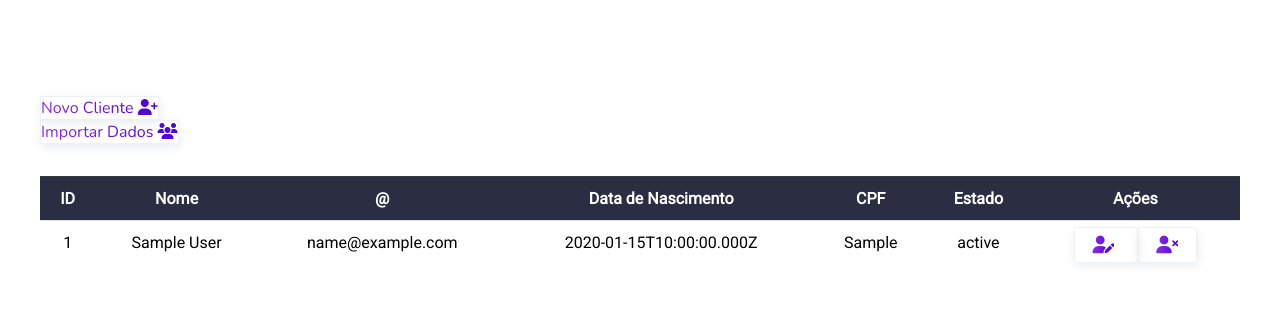
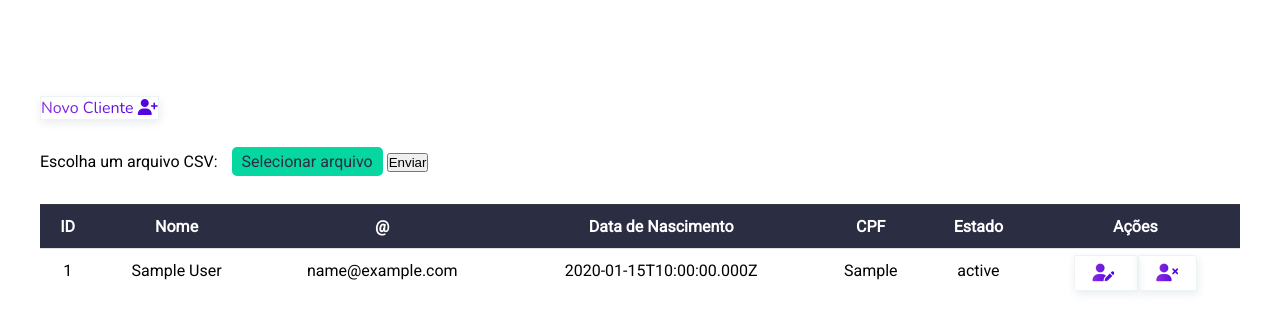
Before and after one commit to thiagopdo/GerenciarClientes, a Node server app: page / in a window 1280 px wide. Shown: the part 64-396 px from the top of the page. Run offline with Node 20, Linux system fonts and the light colour scheme; tables that the repository leaves empty hold one stand-in row (values such as "Sample post"); some libraries are stand-ins or nearby versions.

Commit message:
adicionado arquivo de upload incompleto

```diff
--- a/assets/css/style.css
+++ b/assets/css/style.css
@@ -181,6 +181,21 @@ table {
   margin: 1em 1em;
 }
 
+/* importar arquivo */
+
+.input-file {
+  display: none;
+}
+.input-file-label {
+  background-color: #06d6a0;
+  color: var(--dark);
+  padding: 5px 10px;
+  border-radius: 5px;
+  cursor: pointer;
+  margin-left: 10px;
+}
+
+
 /* botoes radio */
 .radio input[type="radio"] {
   position: absolute;
--- a/package.json
+++ b/package.json
@@ -21,12 +21,15 @@
   "dependencies": {
     "axios": "^1.3.5",
     "body-parser": "^1.20.2",
+    "csv": "^6.2.8",
+    "csv-parser": "^3.0.0",
     "dotenv": "^16.0.3",
     "ejs": "^3.1.9",
     "express": "^4.18.2",
     "moment": "^2.29.4",
     "mongoose": "^7.0.3",
     "morgan": "^1.10.0",
+    "multer": "^1.4.5-lts.1",
     "nodemon": "^2.0.22"
   },
   "devDependencies": {
--- a/server.js
+++ b/server.js
@@ -5,6 +5,8 @@ import bodyParser from "body-parser";
 import path from "path";
 import router from "./server/routes/router.js";
 import connectDB from "./server/database/connection.js";
+import csv from "csv-parser";
+import fs from "fs";
 
 const app = express();
 
@@ -30,6 +32,20 @@ app.use("/js", express.static(path.resolve(__dirname, "assets/js"))); // JS
 
 app.use("/", router); // Rotas
 
+app.post("/upload", (req, res) => {
+  const results = [];
+  fs.createReadStream(req.file.path)
+    .pipe(csv())
+    .on("data", (data) => {
+      results.push(data);
+    })
+    .on("end", () => {
+      console.log(results);
+      // Salvar dados no banco de dados
+      res.redirect("/"); // Redirecionar para a página inicial após a importação
+    });
+});
+
 app.listen(3333, () => {
   console.log(`Server started on port  http://localhost:${PORT} ✔✔✔`);
 });
--- a/server/controller/controller.js
+++ b/server/controller/controller.js
@@ -1,5 +1,6 @@
 import Userdb from "../model/model.js";
 import moment from "moment/moment.js";
+import multer from "multer";
 
 // criar e salvar novo cliente
 export const create = (req, res) => {
@@ -113,3 +114,13 @@ export const remove = (req, res) => {
       });
     });
 };
+
+export const storage = multer.diskStorage({
+  destination: function (req, file, cb) {
+    cb(null, "uploads/");
+  },
+  filename: function (req, file, cb) {
+    cb(null, Date.now() + "-" + file.originalname);
+  },
+});
+const upload = multer({ storage: storage });
--- a/server/routes/router.js
+++ b/server/routes/router.js
@@ -1,6 +1,7 @@
 import express from "express";
 import homeRoutes, { add_user, update_user } from "../services/render.js";
 import { create, find, update, remove } from "../controller/controller.js";
+//import upload from "../routes/upload.js";
 
 const router = express.Router();
 
@@ -30,5 +31,5 @@ router.post("/api/users", create);
 router.get("/api/users", find);
 router.put("/api/users/:id", update);
 router.delete("/api/users/:id", remove);
-
+//router.post("/upload", upload);
 export default router;
--- a/views/add_user.ejs
+++ b/views/add_user.ejs
@@ -2,7 +2,7 @@
 <%- include('include/_header') %>
     <!-- /include header -->
 
-    <!-- MAIN site -->
+
     <main id="site-main">
         <div class="container">
             <div class="box-nav d-flex-justify-between">
--- a/views/index.ejs
+++ b/views/index.ejs
@@ -10,13 +10,15 @@
           <span class="text-gradient">Novo Cliente <i class="fas fa-user-plus"></i></span>
         </a>
       </div>
-      <div class="box-nav d-flex justify-between">
-        <a href="/add-user" class="border-shadow">
-          <span class="text-gradient">Importar Dados <i class="fa-solid fa-users"></i></span>
-        </a>
-      </div>
+      <!-- formulario -->
+      <form method="POST" action="/upload" enctype="multipart/form-data">
+        <label for="csvfile">Escolha um arquivo CSV:</label>
+        <input type="file" name="csvfile" id="csvfile" class="input-file" />
+        <label for="csvfile" class="input-file-label">Selecionar arquivo</label>
+        <button type="submit">Enviar</button>
+      </form>
 
-      <!-- formulario -->
+
       <form action="/" method="POST">
         <table class="table">
           <thead class="thead-dark">
```
Also changed, not shown: server/routes/upload.js (added, +26 -0 lines), 1 other file.
